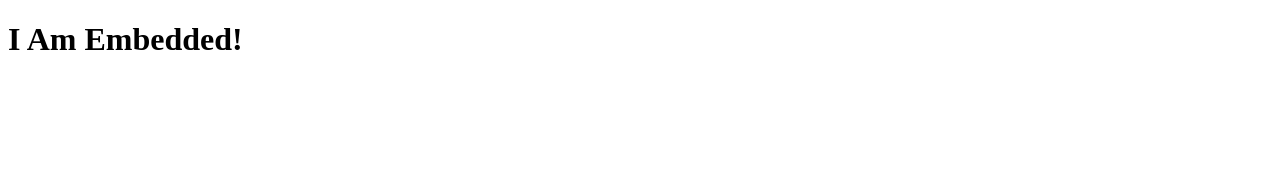
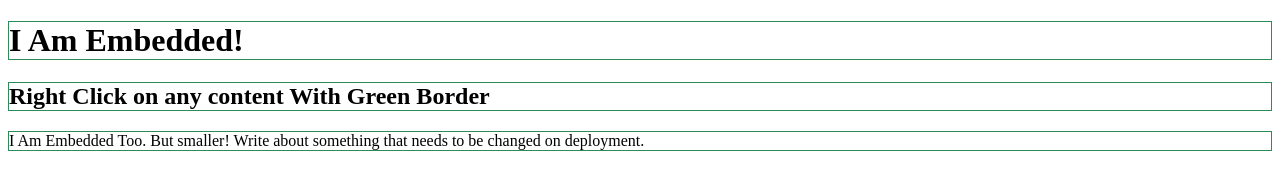
Before and after one commit to psayeed1990/go-fiber-right-click-editor, a plain HTML site: page public/iframe.html in a window 1280 px wide. Drawn offline with Linux system fonts and the light colour scheme.

Commit message:
added more content of iframe

```diff
--- a/public/iframe.html
+++ b/public/iframe.html
@@ -5,8 +5,20 @@
         <meta http-equiv="X-UA-Compatible" content="IE=edge" />
         <meta name="viewport" content="width=device-width, initial-scale=1.0" />
         <title>Document</title>
+        <style>
+            h1,
+            h2,
+            p {
+                border: 1px solid seagreen;
+            }
+        </style>
     </head>
     <body>
         <h1>I Am Embedded!</h1>
+        <h2>Right Click on any content With Green Border</h2>
+        <p>
+            I Am Embedded Too. But smaller! Write about something that needs to
+            be changed on deployment.
+        </p>
     </body>
 </html>
```
